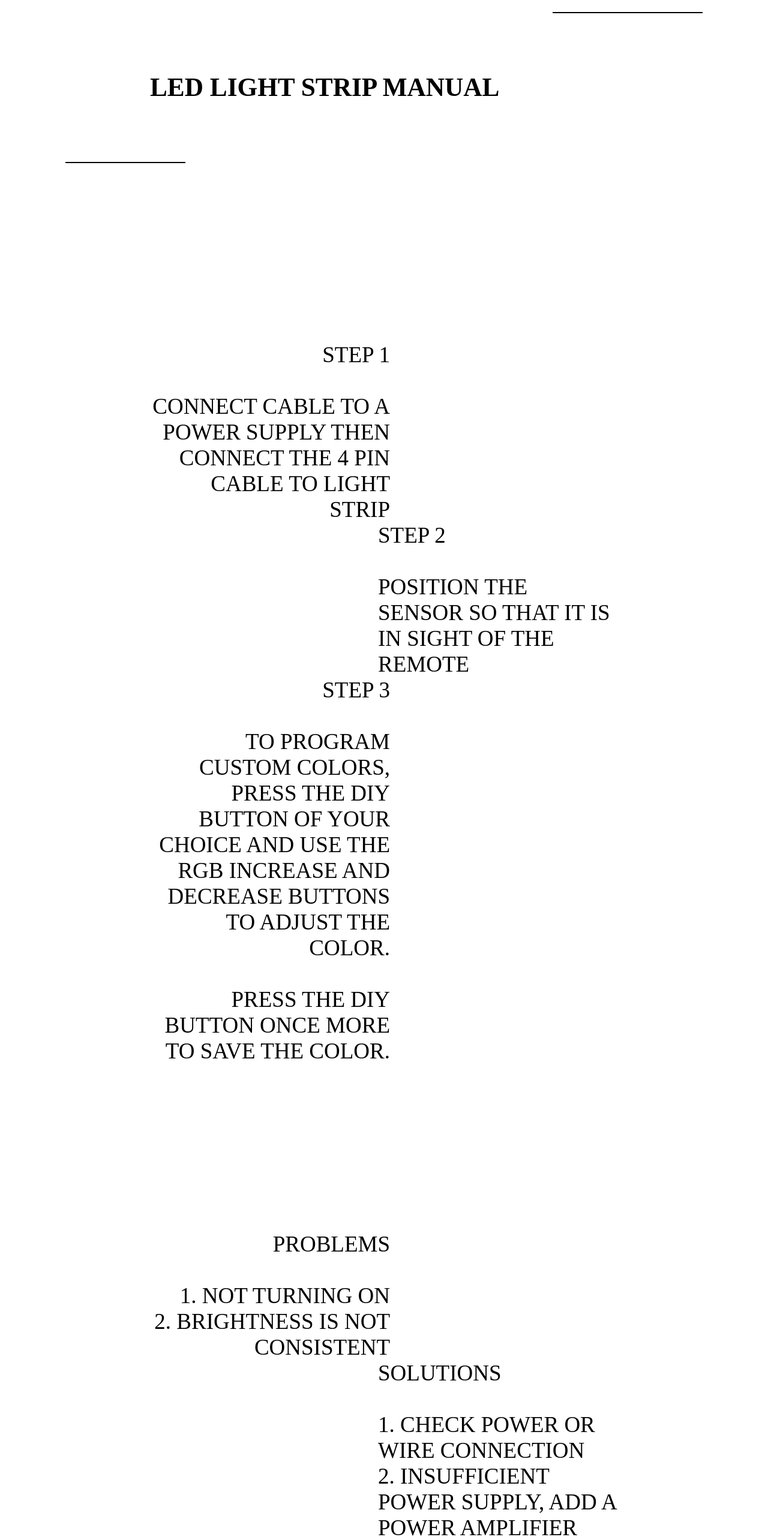
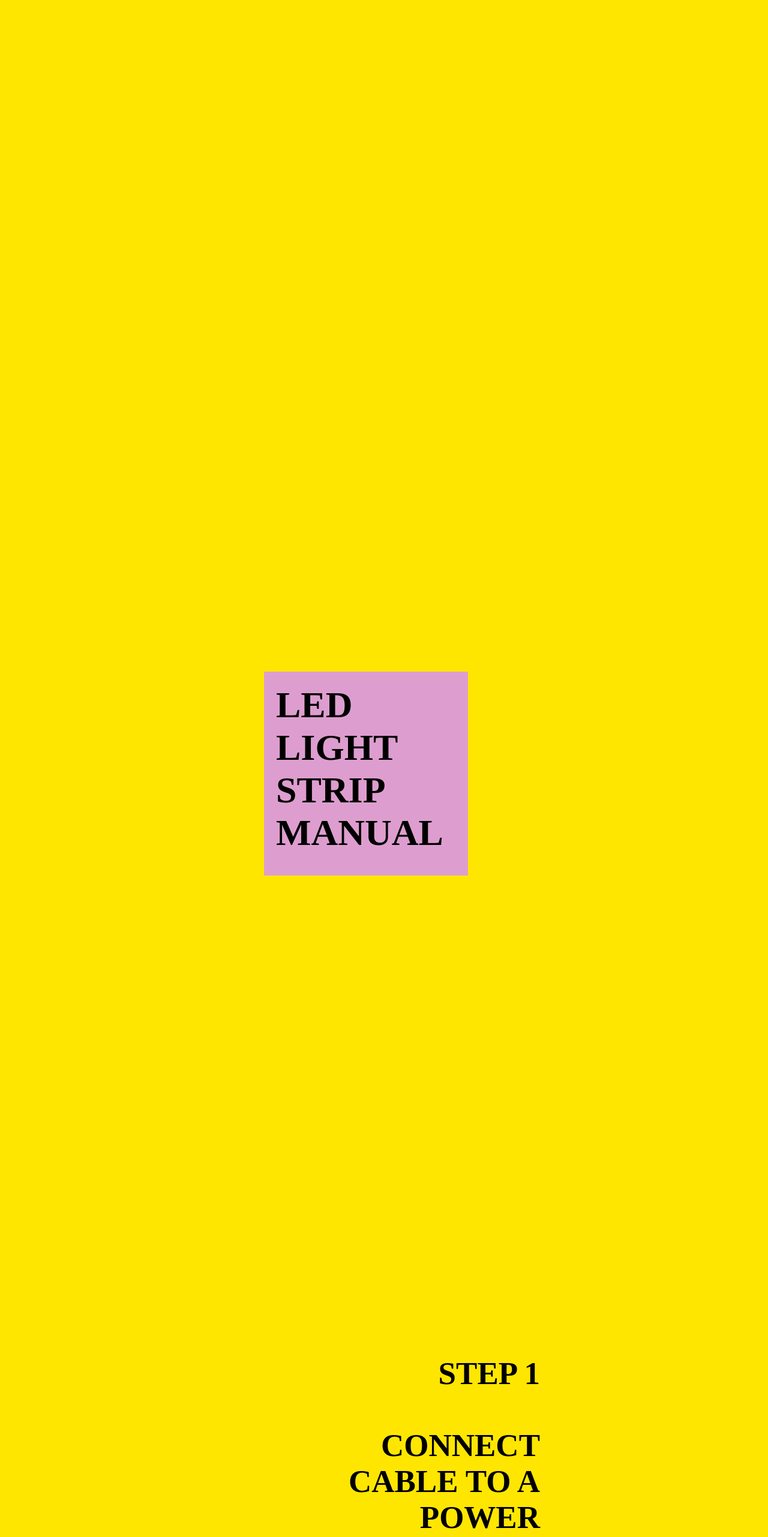
Before and after one commit to junelee24/ci20, a plain HTML site: page manual-1/manual-site.html in a window 1280 px wide. Shown: the part 180-2743 px from the top of the page at 60% size. Drawn offline with Linux system fonts and the light colour scheme; a script that the page names is missing; a web font is replaced by a local one.

Commit message:
initial commit

```diff
--- a/manual/manual-site.css
+++ b/manual-1/manual-site.css
@@ -138,3 +138,102 @@ h3{
     #pinkwhite:hover{background: #fff5fd;color:white;}
     #greenwhite:hover{background: #fafff5;color:white;}
     #bluewhite:hover{background: #f4fbff;color:white;}
+
+
+    @media (hover: none){
+
+    body{
+        background-color:#ffe600;
+        margin: 0;
+        color: black;
+
+    }
+
+    #container{
+
+    }
+
+    h3{
+
+        margin-top: 800px;
+        margin-bottom: 800px;
+        float: right;
+        /* border-style: dashed;
+        border-width: 6px; */
+
+        padding-left: 20px;
+        padding-top: 20px;
+
+        width: 320px;
+        height: 320px;
+        text-align: left;
+
+        animation-name:bg-color;
+        animation-duration: 8s;
+        animation-iteration-count: infinite;
+    }
+
+    .text{
+        font-size: 53px;
+        font-weight: bold;
+        margin: 500px;
+    }
+    .step1{
+        text-align: right;
+        width: 400px;
+        margin-top: 0;
+        margin-bottom: 40px;
+    }
+    .step2{
+        width: 400px;
+        float: right;
+        margin-bottom: 40px;
+    }
+    .step3{
+        text-align: right;
+        width: 400px;
+        clear: both;
+    }
+    .problems{
+        text-align: right;
+        width: 400px;
+        clear: both;
+        margin-top: 150px;
+    }
+    .solutions{
+        margin-top: 40px;
+        width: 400px;
+        float: right;
+    }
+    .modes{
+        text-align: right;
+        width: 400px;
+        clear: both;
+        margin-top: 400px;
+    }
+    .colors{
+        margin-top: 40px;
+        width: 400px;
+        float: right;
+    }
+
+    .line{
+        display:none;
+    }
+    .line2{
+        display:none;
+    }
+
+    @keyframes bg-color{
+        from{background-color: #9ac7e0;}
+        to{background-color: #e499cd;}
+    }
+
+    }
+
+    .cover{
+        margin: 0;
+        background: #22242f;
+        height: 812px;
+        z-index: 1;
+    }
```
Also changed, not shown: manual-1/manual-site.html (renamed from manual/index.html, +5 -0 lines).
